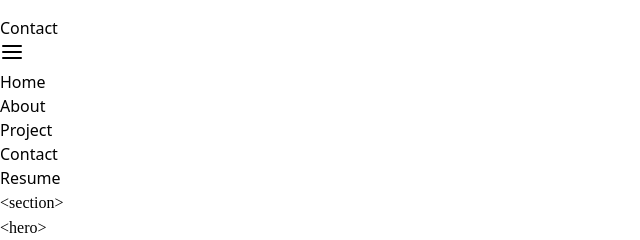
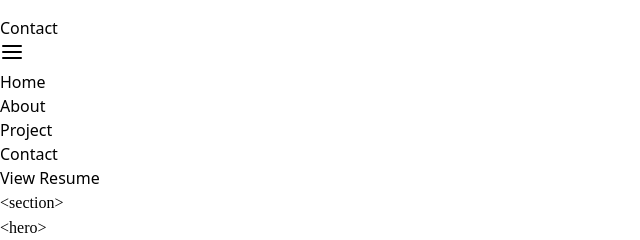
Before and after one commit to ajanixoxo/Adeoluwa, a React (Vite) app: page / in a window 1280 px wide. Both pictures are taken after a click on the button 12 px from the left and 267 px from the top of the page. Shown: the part 215-455 px from the top of the page, without its empty margins (0-640 px from the left). Built offline with nearby package versions, Linux system fonts and the light colour scheme; a web font is replaced by a local one.

Commit message:
finished development

```diff
--- a/src/App.css
+++ b/src/App.css
@@ -0,0 +1,3 @@
+html{
+    scroll-behavior: smooth;
+  }
--- a/src/App.jsx
+++ b/src/App.jsx
@@ -1,4 +1,5 @@
-import { useState } from 'react'
+/* eslint-disable react-refresh/only-export-components */
+import { useState, useRef } from 'react'
 // import reactLogo from './assets/react.svg'
 // import viteLogo from '/vite.svg'
 import Hero from './pages/Hero'
@@ -10,14 +11,29 @@ import Contact from './pages/Contact';
 import Footer from './pages/Footer'
 import { IntroScreen } from './components/IntroScreen';
 import { HelmetProvider, Helmet } from 'react-helmet-async';
+import { Link } from 'react-scroll';
 import './App.css'
 import { Nav } from './components/Nav'
 import 'animate.css';
 import 'aos/dist/aos.css';
 // ..
+
 AOS.init();
+export function useSectionRefs() {
+  const heroRef = useRef(null);
+  const aboutRef = useRef(null);
+  const projectsRef = useRef(null);
+  const contactRef = useRef(null);
+  const experienceRef = useRef(null);
+
+  return { heroRef, aboutRef, projectsRef, contactRef, experienceRef };
+}
+
 function App() {
   const [showIntro, setShowIntro] = useState(true);
+  const { heroRef, aboutRef, projectsRef, contactRef, experienceRef } =
+    useSectionRefs();
+
 
   const handleIntroComplete = () => {
     setShowIntro(false);
@@ -38,12 +54,27 @@ function App() {
         {showIntro && <IntroScreen onIntroComplete={handleIntroComplete} />}
 
         <div className="h-screen overflow-x-hidden relative max-w-full bg-gray-900">
-        <Nav />
+          <Nav
+            heroRef={heroRef}
+            aboutRef={aboutRef}
+            projectsRef={projectsRef}
+            contactRef={contactRef}
+            experienceRef={experienceRef} />
+          <div ref={heroRef} id="hero">
             <Hero />
+          </div>
+          <div ref={projectsRef} >
             <Projects />
+          </div>
+          <div ref={experienceRef} id="experience">
             <Experience />
+          </div>
+          <div ref={aboutRef} id="about">
             <About />
+          </div>
+          <div ref={contactRef} id="contact">
             <Contact />
+          </div>
           <Footer />
 
         </div></HelmetProvider>
--- a/src/components/IntroScreen.jsx
+++ b/src/components/IntroScreen.jsx
@@ -31,7 +31,7 @@ export function IntroScreen({ onIntroComplete }) {
     return (
       <div className={`fixed inset-0 flex items-center justify-center bg-gray-900 z-50 transition-opacity duration-1000 ${fadeOut ? 'opacity-0' : 'opacity-100'}`}>
         <div className="text-center">
-          <h1 className={`text-9xl main md:text-6xl font-bold text-white mb-4 transition-all duration-300 ${showName ? 'translate-y-0' : 'translate-y-full'}`}>
+          <h1 className={`text-4xl lg:text-9xl main md:text-6xl font-bold text-white mb-4 transition-all duration-300 ${showName ? 'translate-y-0' : 'translate-y-full'}`}>
             {currentName}
           </h1>
           <p className={`text-xl md:text-2xl text-purple-400 transition-transform duration-1000 ${showOccupation ? 'translate-y-0 opacity-100' : 'translate-y-full opacity-0'}`}>
--- a/src/components/Nav.jsx
+++ b/src/components/Nav.jsx
@@ -1,9 +1,13 @@
-import { Home, User, Share2, Mail, Github, Linkedin, Twitter, MessageCircle, AlignJustify } from 'lucide-react'
+import { Home, User, Share2, Mail, Github, Linkedin, Twitter, AlignJustify } from 'lucide-react'
 import { useState } from 'react'
-import { Link, Button, Element, Events, animateScroll as scroll, scrollSpy } from 'react-scroll';
+import { Link, animateScroll as scroll } from 'react-scroll';
 
-export function Nav() {
+export function Nav({heroRef, aboutRef, projectsRef, contactRef, experienceRef}) {
   const [isMenuOpen, setIsMenuOpen] = useState(false)
+  const scrollToSection = (ref) => {
+    ref.current?.scrollIntoView({ behavior: "smooth" });
+  };
+
 
   const toggleMenu = () => setIsMenuOpen(!isMenuOpen)
 
@@ -11,25 +15,30 @@ export function Nav() {
     <nav className="fixed top-0 z-50 flex  justify-center items-center w-full border-b bg-background/80 backdrop-blur-sm">
       <div className="container flex mx-auto h-16 items-center justify-between px-2 md:px-0 md:justify-around">
         <div>
-          <Link href='/' className="flex cursor-pointer text-white main text-2xl"> <span className="font-bold text-blue-700 ">&lt;</span>Adeoluwa <span className="font-bold text-blue-700 ">/&gt; </span>  </Link>
+          <button
+           onClick={() => scrollToSection(heroRef)}
+            className="flex cursor-pointer text-white main text-2xl"> <span className="font-bold text-blue-700 ">&lt;</span>Adeoluwa <span className="font-bold text-blue-700 ">/&gt; </span>  </button>
         </div>
         <div className="hidden md:flex items-center gap-6">
-          <button className="p-2">
-            <Link href='/'>  <Home className="h-5 w-5 text-white" />
-              <span className="sr-only text-white">Home</span></Link>
+          <button className="p-2" onClick={() => scrollToSection(heroRef)}>
+           <Home className="h-5 w-5 text-white" />
+              <span className="sr-only text-white">Home</span>
           </button>
-          <button className="p-2">
-            <Link href='/#about' >   <User className="h-5 w-5 text-white" />
-              <span className="sr-only text-white">About</span></Link>
+          <button className="p-2"
+          onClick={() => scrollToSection(aboutRef)}>
+              <User className="h-5 w-5 text-white" />
+              <span className="sr-only text-white">About</span>
           </button>
-          <button className="p-2">
-            <Link href='/#projects'> <Share2 className="h-5 w-5 text-white" />
-              <span className="sr-only text-white">Project</span></Link>
+          <button className="p-2"
+          onClick={() => scrollToSection(projectsRef)}>
+           <Share2 className="h-5 w-5 text-white" />
+              <span className="sr-only text-white">Project</span>
 
           </button>
-          <button className="p-2">
-            <Link href='/#contact'>  <Mail className="h-5 w-5 text-white" />
-              <span className="sr-only text-white">Contact</span></Link>
+          <button className="p-2"
+          onClick={() => scrollToSection(contactRef)}>
+             <Mail className="h-5 w-5 text-white" />
+              <span className="sr-only text-white">Contact</span>
 
           </button>
         </div>
@@ -44,19 +53,22 @@ export function Nav() {
 
         {/* Social icons */}
         <div className="hidden md:flex items-center gap-4">
-          <Link href="https://github.com" className="p-2">
+          <a href="https://github.com" className="p-2">
             <Github className="h-5 w-5 text-white" />
             <span className="sr-only text-white">GitHub</span>
-          </Link>
-          <Link href="https://linkedin.com" className="p-2">
+          </a>
+          <a href="https://linkedin.com" className="p-2">
             <Linkedin className="h-5 w-5 text-white" />
             <span className="sr-only text-white">LinkedIn</span>
-          </Link>
-          <Link href="https://twitter.com" className="p-2">
+          </a>
+          <a href="https://twitter.com" className="p-2">
             <Twitter className="h-5 w-5 text-white" />
             <span className="sr-only text-white">Twitter</span>
-          </Link>
-          <Link href="/contact" className="p-2">
+          </a>
+          <Link
+           to="contact"
+           smooth={true}
+           duration={500} className="p-2">
 
             <svg width="15px" height="15px" viewBox="0 0 24 24" fill="transparent
   " xmlns="http://www.w3.org/2000/svg" className='w-6 h-6'>
@@ -87,26 +99,28 @@ export function Nav() {
           data-aos-duration="1000">
           <ul className="space-y-4">
             <li>
-              <Link href='/' >
-                <button className="w-full text-left">Home</button>
-              </Link>
-            </li>
-            <li>
-              <Link href="#about">
-                <button className="w-full text-left">About</button>
-              </Link>
-            </li>
-            <li>
-              <Link href='#project' >
-                <button className="w-full text-left">Project</button>
-              </Link>
-            </li>
-            <li>
-              <Link href='#contact'><button className="w-full text-left">Contact</button></Link>
+
+                <button className="w-full text-left" onClick={() => scrollToSection(heroRef)}>Home</button>
 
             </li>
             <li>
-              <Link href='#resume' >  <button className="w-full text-left">Resume</button></Link>
+
+                <button onClick={() => scrollToSection(aboutRef)} className="w-full text-left">About</button>
+
+            </li>
+            <li>
+
+                <button onClick={() => scrollToSection(projectsRef)} className="w-full text-left">Project</button>
+
+            </li>
+            <li>
+
+                <button
+                onClick={() => scrollToSection(contactRef)} className="w-full text-left">Contact</button>
+
+            </li>
+            <li>
+              <a href='https://flowcv.com/resume/o614k8s695' >  <button className="w-full text-left">View Resume</button></a>
 
             </li>
           </ul>
--- a/src/pages/About.jsx
+++ b/src/pages/About.jsx
@@ -88,10 +88,10 @@ const techStack = [
               </div>
               <div className="mt-8 flex gap-4">
                 <a
-                  href="#projects"
+                  href="https://flowcv.com/resume/o614k8s695"
                   className="inline-flex items-center rounded-lg bg-purple-500 px-4 py-2 text-sm font-medium text-white hover:bg-purple-600 transition-colors"
                 >
-                  View Projects
+                 Resume
                 </a>
                 <a
                   href="#contact"
--- a/src/pages/Contact.jsx
+++ b/src/pages/Contact.jsx
@@ -46,10 +46,10 @@ const socialLinks = [
 
 function Contact() {
     return (
-        <section className="py-24" id="contact">
+        <section className="relative py-24 " id="contact">
             <Grouped titleO="<contact>" titleC="</contact>" />
             <div className="container mx-auto px-4">
-                <h2 className="text-4xl font-bold text-white mb-8 text-center">Get in Touch</h2>
+                <h2 className="text-4xl font-bold text-white mb-8  mt-5 text-center">Get in Touch</h2>
                 <div className="flex justify-center space-x-6">
                     {socialLinks.map((link, index) => (
                         <a
```
Lines whose indentation alone changed are shown as unchanged.
